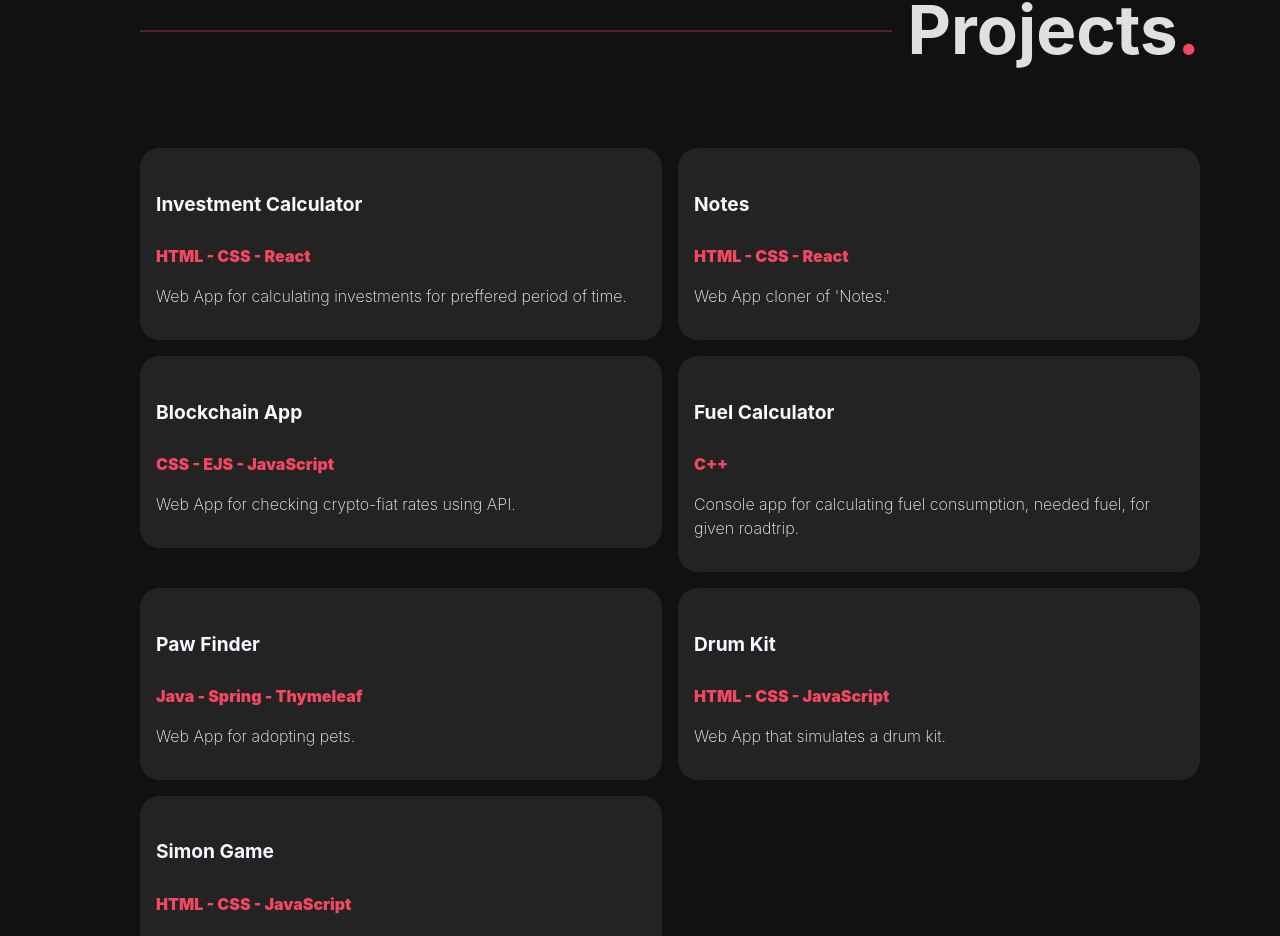
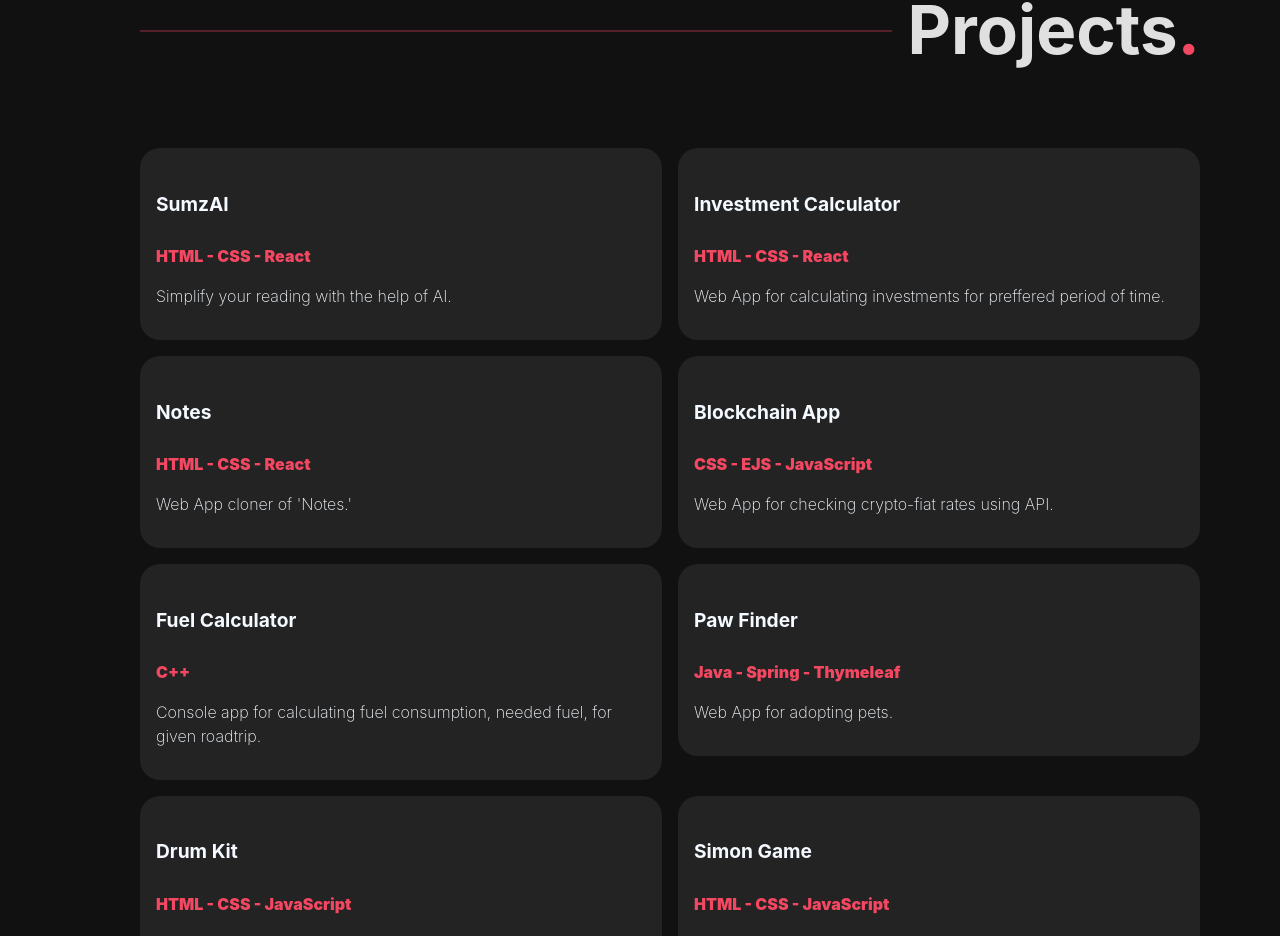
Before and after one commit to dimovv23/Portfolio-2, a React (Vite) app: page / in a window 1280 px wide. Shown: the part 1803-2739 px from the top of the page. Built offline with nearby package versions, Linux system fonts and the light colour scheme.

Commit message:
Added the SumzAI project

```diff
--- a/src/constants/constants.js
+++ b/src/constants/constants.js
@@ -19,6 +19,12 @@ export const tecnologies = [
 ];
 
 export const projects = [
+  {
+    name: "SumzAI",
+    description: "Simplify your reading with the help of AI.",
+    url: "https://github.com/dimovv23/AI-Summarizer",
+    tecnologies: "HTML - CSS - React",
+  },
   {
     name: "Investment Calculator",
     description:
```
